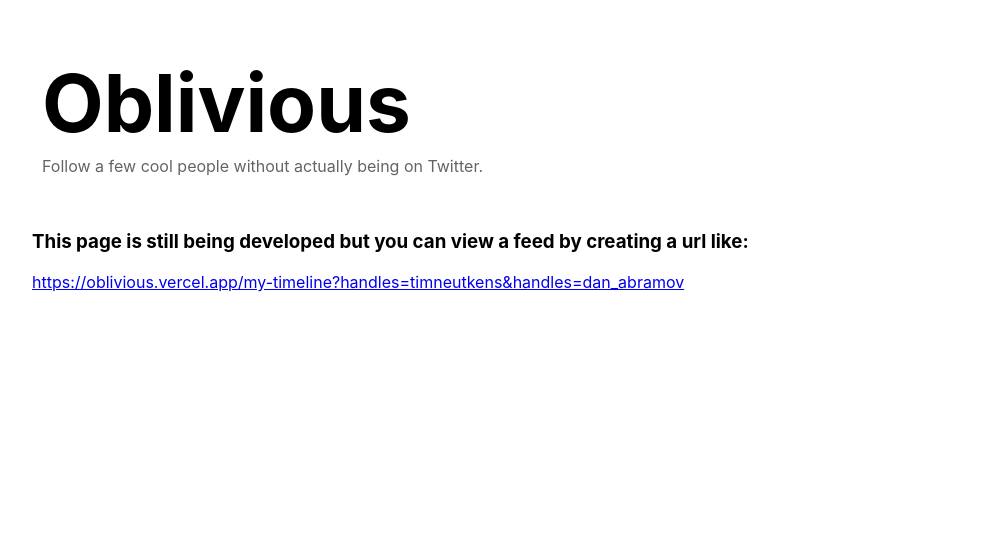
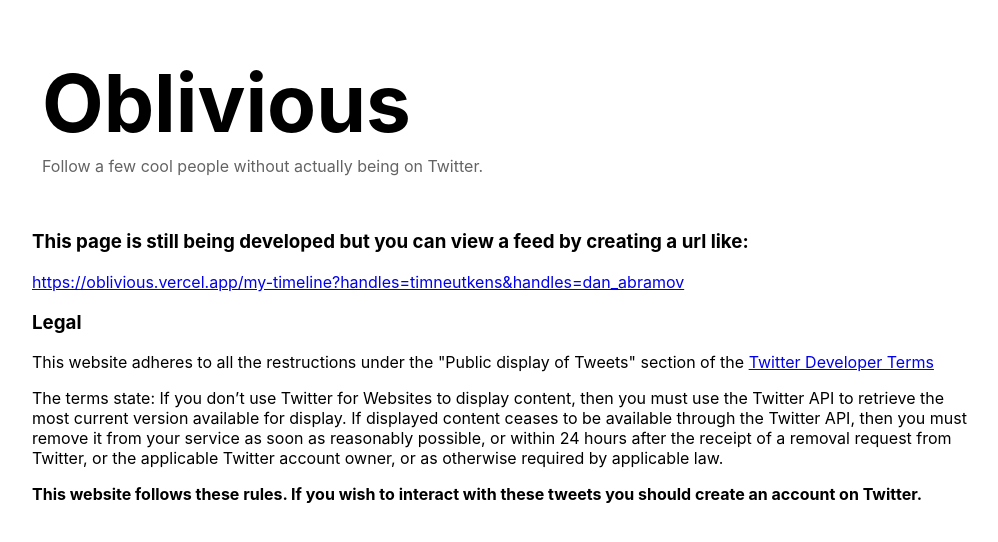
Before and after one commit to caleblawrence/oblivious, a Next.js app: page / in a window 1280 px wide. Shown: the top 542 px of the page, without its empty margins (138-1136 px from the left). Built offline with nearby package versions, Linux system fonts and the light colour scheme.

Commit message:
changes to index page

```diff
--- a/pages/index.tsx
+++ b/pages/index.tsx
@@ -19,6 +19,29 @@
       <a href="https://oblivious.vercel.app/my-timeline?handles=timneutkens&handles=dan_abramov">
         https://oblivious.vercel.app/my-timeline?handles=timneutkens&handles=dan_abramov
       </a>
+
+      <h3>Legal</h3>
+      <p>
+        This website adheres to all the restructions under the "Public display
+        of Tweets" section of the{" "}
+        <a href="https://developer.twitter.com/en/developer-terms/agreement-and-policy">
+          Twitter Developer Terms
+        </a>
+      </p>
+      <p>
+        The terms state: If you don’t use Twitter for Websites to display
+        content, then you must use the Twitter API to retrieve the most current
+        version available for display. If displayed content ceases to be
+        available through the Twitter API, then you must remove it from your
+        service as soon as reasonably possible, or within 24 hours after the
+        receipt of a removal request from Twitter, or the applicable Twitter
+        account owner, or as otherwise required by applicable law.
+      </p>
+
+      <strong>
+        This website follows these rules. If you wish to interact with these
+        tweets you should create an account on Twitter.
+      </strong>
     </div>
   );
 }
```
